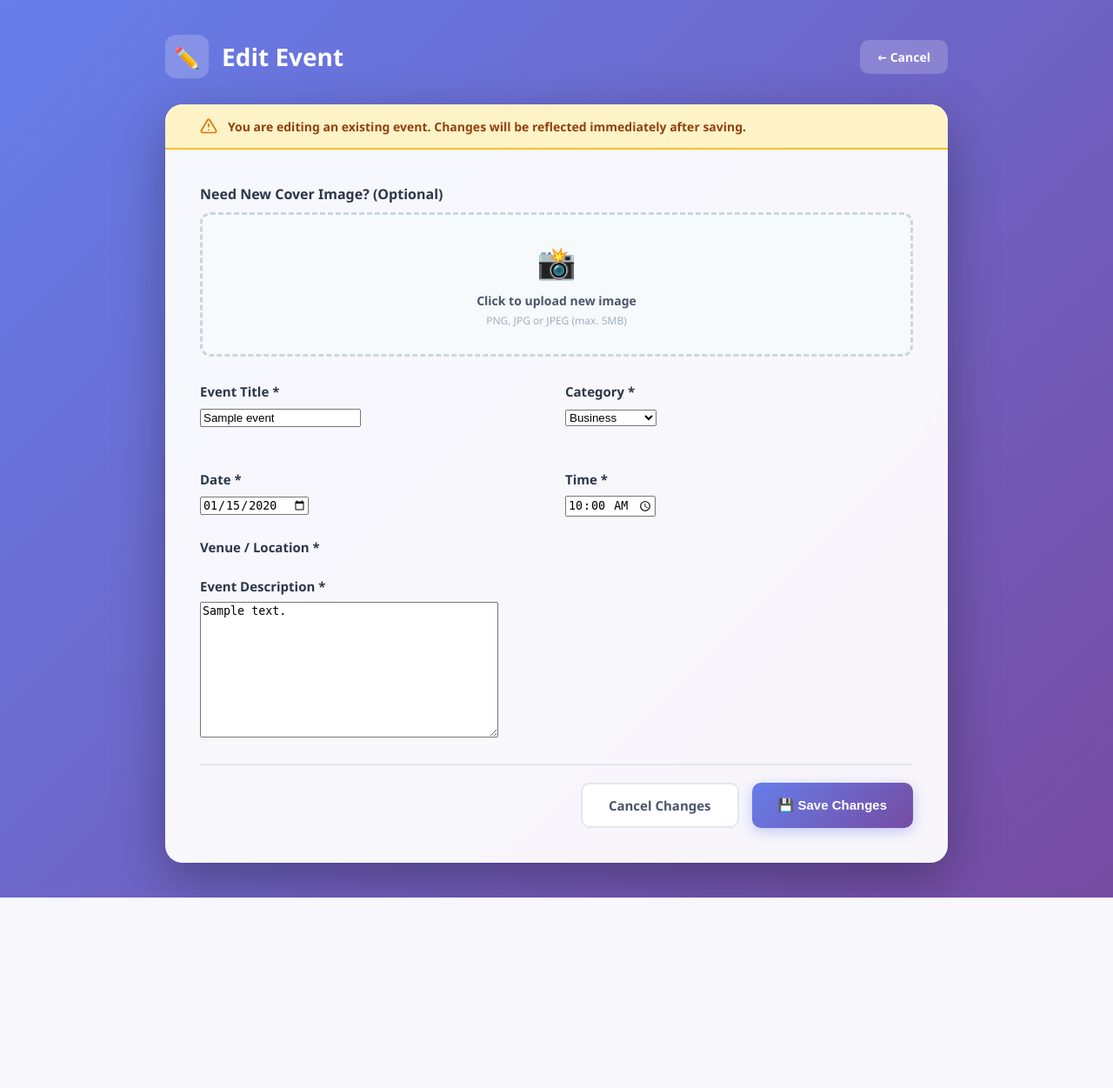
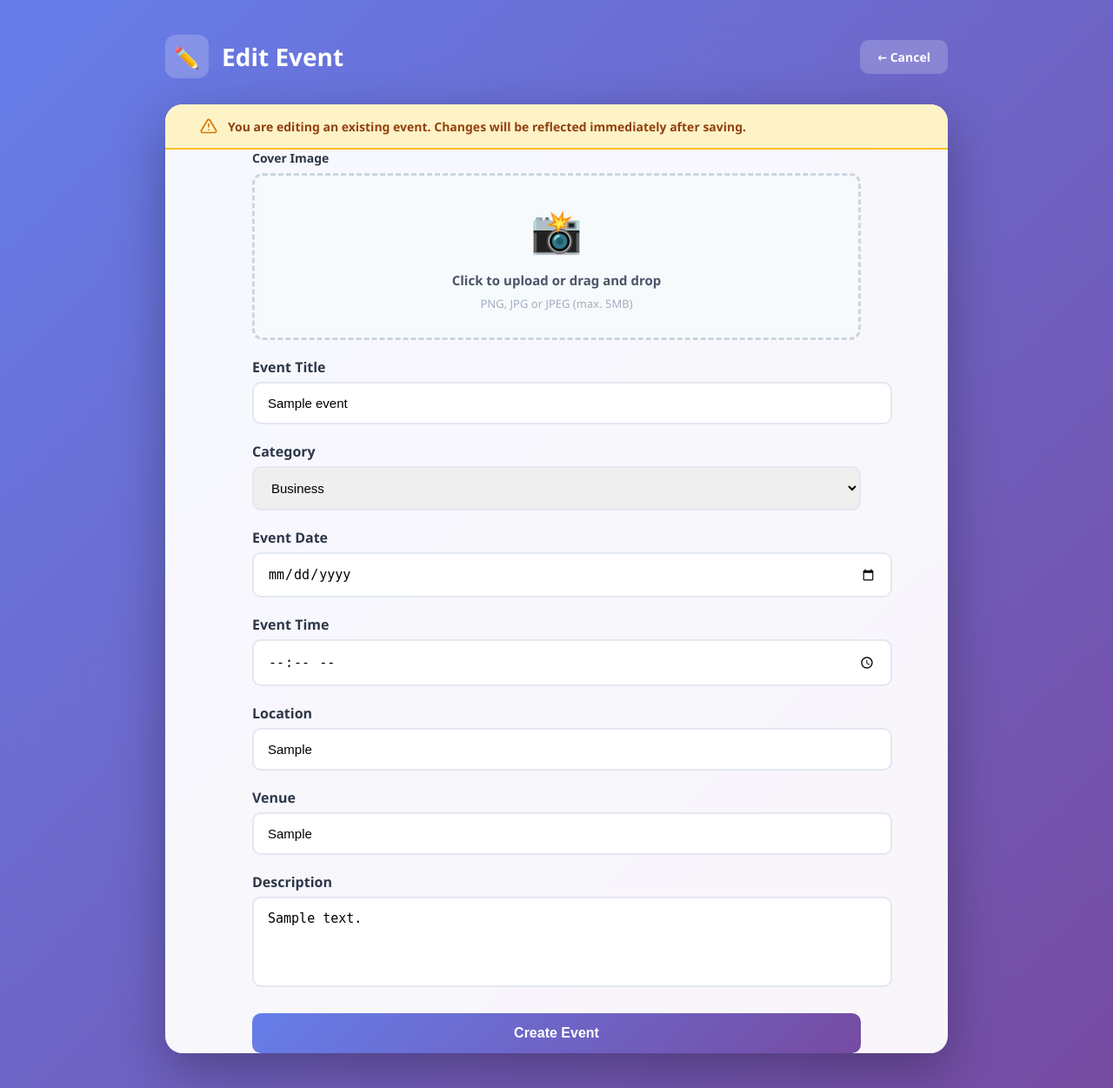
Before and after one commit to AkshitaKhandelwal21/The_Wow_EventManagementSystem, a Django app: page /event/edit_event/1/ in a window 1280 px wide. Shown: the whole page at 87% size. Before the commit the page ends 1032 px from the top, so only its background shows below. Run offline with Django 5.2, Linux system fonts and the light colour scheme; tables that the repository leaves empty hold one stand-in row (values such as "Sample post"); parts of the project's set-up code (start-up, migrations or seed data) failed here and were passed over.

Commit message:
ui fixes

```diff
--- a/accounts/templates/profile_page.html
+++ b/accounts/templates/profile_page.html
@@ -29,9 +29,15 @@
                 <a href="{% url 'all_events' %}"
                     style="color: #4a5568; text-decoration: none; font-weight: 600; font-size: 15px;">Browse
                     Events</a>
+                    {% if role == 'user' %}
                 <a href="{% url 'user-dashboard' %}"
                     style="color: #4a5568; text-decoration: none; font-weight: 600; font-size: 15px;">My
                     Dashboard</a>
+                    {% else %}
+                    <a href="{% url 'org-dashboard' %}"
+                    style="color: #4a5568; text-decoration: none; font-weight: 600; font-size: 15px;">My
+                    Dashboard</a>
+                    {% endif %}
                     {% if user.role == 'user' %}
                 <a href="{% url 'reg-events' %}"
                     style="color: #4a5568; text-decoration: none; font-weight: 600; font-size: 15px;">My
--- a/dashboards/forms.py
+++ b/dashboards/forms.py
@@ -45,7 +45,7 @@
 class EditEventForm(forms.ModelForm):
     class Meta:
         model = Event
-        fields = ['title', 'description', 'category', 'venue', 'date', 'time', 'image']
+        fields = ['title', 'description', 'category', 'location', 'date', 'time', 'venue', 'image']
         widgets = {
             'title': forms.TextInput(attrs={
                 'class': 'form-control',
--- a/dashboards/templates/organizer/editEvent.html
+++ b/dashboards/templates/organizer/editEvent.html
@@ -4,7 +4,7 @@
 <head>
     <meta charset="UTF-8">
     <meta name="viewport" content="width=device-width, initial-scale=1.0">
-    <title>Edit Event - EventHub</title>
+    <title>Edit Event - the-Wow</title>
 </head>
 
 <body
@@ -20,7 +20,7 @@
             </div>
             <h1 style="margin: 0; color: white; font-size: 28px; font-weight: 700;">Edit Event</h1>
         </div>
-        <a href="#"
+        <a href="{% url 'view_event' event.pk %}"
             style="background: rgba(255, 255, 255, 0.2); backdrop-filter: blur(10px); padding: 10px 20px; border-radius: 10px; color: white; text-decoration: none; font-size: 14px; font-weight: 600; transition: all 0.3s;"
             onmouseover="this.style.background='rgba(255, 255, 255, 0.3)'"
             onmouseout="this.style.background='rgba(255, 255, 255, 0.2)'">
@@ -46,139 +46,116 @@
         </div>
 
         <!-- Form Content -->
-        <form method="POST" enctype="multipart/form-data" style="padding: 40px;">
+        <form method="POST" enctype="multipart/form-data" style="max-width: 700px; margin: auto;">
             {% csrf_token %}
 
-            <!-- Current Event Image Display -->
-            <div style="margin-bottom: 30px;">
-                <!-- Upload New Image -->
-                <label
-                    style="display: block; margin-bottom: 10px; color: #2d3748; font-size: 16px; font-weight: 600;">Need
-                    New Cover Image? (Optional)</label>
-                <div id="imageUpload"
-                    style="border: 3px dashed #cbd5e0; border-radius: 12px; padding: 30px; text-align: center; cursor: pointer; transition: all 0.3s; background: #f7fafc;"
+            <div style="margin-bottom: 20px;">
+                <label style="display: block; margin-bottom: 8px; color: #2d3748; font-size: 14px; font-weight: 600;">
+                    Cover Image
+                </label>
+
+                <!-- File Input Container -->
+                <div style="position: relative; border: 3px dashed #cbd5e0; border-radius: 12px; padding: 30px; text-align: center; cursor: pointer; transition: all 0.3s; background: #f7fafc;"
                     onmouseover="this.style.borderColor='#667eea'; this.style.background='#edf2f7'"
-                    onmouseout="this.style.borderColor='#cbd5e0'; this.style.background='#f7fafc'">
-                    <div style="font-size: 36px; margin-bottom: 10px;">📸</div>
-                    <p style="margin: 0 0 5px; color: #4a5568; font-size: 14px; font-weight: 600;">Click to upload new
-                        image</p>
-                    <p style="margin: 0; color: #a0aec0; font-size: 12px;">PNG, JPG or JPEG (max. 5MB)</p>
-                    <input type="file" id="fileInput" name="image" accept="image/*" style="display: none;">
+                    onmouseout="this.style.borderColor='#cbd5e0'; this.style.background='#f7fafc'"
+                    onclick="document.getElementById('coverImageInput').click()">
+                    <div style="font-size: 48px; margin-bottom: 15px;">📸</div>
+                    <p style="margin: 0 0 8px; color: #4a5568; font-size: 15px; font-weight: 600;">Click to upload or
+                        drag and drop</p>
+                    <p style="margin: 0; color: #a0aec0; font-size: 13px;">PNG, JPG or JPEG (max. 5MB)</p>
+                    <input type="file" name="cover_image" id="coverImageInput" accept="image/*" style="display: none;">
+                </div>
+
+                <!-- Image Preview (hidden by default) -->
+                <div id="imagePreview"
+                    style="display: none; margin-top: 15px; border-radius: 12px; overflow: hidden; position: relative;">
+                    <img id="previewImg" style="width: 100%; height: 200px; object-fit: cover; display: block;">
+                    <button type="button" onclick="removeImage()"
+                        style="position: absolute; top: 10px; right: 10px; background: rgba(0, 0, 0, 0.7); color: white; border: none; width: 32px; height: 32px; border-radius: 50%; cursor: pointer; font-size: 18px; display: flex; align-items: center; justify-content: center; font-weight: 700;">×</button>
                 </div>
             </div>
 
-            <!-- Category and Type -->
-            <div style="display: grid; grid-template-columns: 1fr 1fr; gap: 20px; margin-bottom: 25px;">
-                <div style="margin-bottom: 25px;">
-                    <label
-                        style="display: block; margin-bottom: 8px; color: #2d3748; font-size: 15px; font-weight: 600;">Event
-                        Title *</label>
-                    {{form.title}}
-                </div>
-                <div>
-                    <label
-                        style="display: block; margin-bottom: 8px; color: #2d3748; font-size: 15px; font-weight: 600;">Category
-                        *</label>
-                    {{form.category}}
-                </div>
+            <!-- Title -->
+            <div style="margin-bottom: 20px;">
+                <label style="display: block; margin-bottom: 6px; font-weight: 600; color: #2d3748;">
+                    Event Title
+                </label>
+                <input type="text" name="title" value="{{ form.title.value|default:'' }}"
+                    placeholder="Enter event title" style="width: 100%; padding: 14px 16px; border: 2px solid #e2e8f0; border-radius: 10px;
+            font-size: 15px; outline: none; transition: 0.3s;">
             </div>
 
-            <!-- Date and Time -->
-            <div style="display: grid; grid-template-columns: 1fr 1fr; gap: 20px; margin-bottom: 25px;">
-                <div>
-                    <label
-                        style="display: block; margin-bottom: 8px; color: #2d3748; font-size: 15px; font-weight: 600;">
-                        Date *</label>
-                    {{form.date}}
-                </div>
-                <div>
-                    <label
-                        style="display: block; margin-bottom: 8px; color: #2d3748; font-size: 15px; font-weight: 600;">
-                        Time *</label>
-                    {{form.time}}
-                </div>
+            <!-- Category -->
+            <div style="margin-bottom: 20px;">
+                <label style="display: block; margin-bottom: 6px; font-weight: 600; color: #2d3748;">
+                    Category
+                </label>
+                <select name="category" style="width: 100%; padding: 14px 16px; border: 2px solid #e2e8f0;
+            border-radius: 10px; font-size: 15px;">
+                    {% for choice in form.category.field.choices %}
+                    <option value="{{ form.category.value }}"
+                    {% if form.category.value == choice.0 %} selected {% endif%}>
+                        {{ choice.1 }}
+                    </option>
+                    {% endfor %}
+                </select>
+            </div>
+
+            <!-- Date -->
+            <div style="margin-bottom: 20px;">
+                <label style="display: block; margin-bottom: 6px; font-weight: 600; color: #2d3748;">
+                    Event Date
+                </label>
+                <input type="date" name="date" value="{{ form.date.value|default:'' }}" style="width: 100%; padding: 14px 16px; border: 2px solid #e2e8f0;
+            border-radius: 10px; font-size: 15px;">
+            </div>
+
+            <!-- Time -->
+            <div style="margin-bottom: 20px;">
+                <label style="display: block; margin-bottom: 6px; font-weight: 600; color: #2d3748;">
+                    Event Time
+                </label>
+                <input type="time" name="time" value="{{ form.time.value|default:'' }}" style="width: 100%; padding: 14px 16px; border: 2px solid #e2e8f0;
+            border-radius: 10px; font-size: 15px;">
             </div>
 
             <!-- Location -->
-            <div style="margin-bottom: 25px;">
-                <label
-                    style="display: block; margin-bottom: 8px; color: #2d3748; font-size: 15px; font-weight: 600;">Venue
-                    / Location *</label>
-                {{form.location}}
+            <div style="margin-bottom: 20px;">
+                <label style="display: block; margin-bottom: 6px; font-weight: 600; color: #2d3748;">
+                    Location
+                </label>
+                <input type="text" name="location" value="{{ form.location.value|default:'' }}"
+                    placeholder="Enter event location" style="width: 100%; padding: 14px 16px; border: 2px solid #e2e8f0;
+            border-radius: 10px; font-size: 15px;">
             </div>
 
-            <!-- Address -->
-            <!-- <div style="margin-bottom: 25px;">
-                <label
-                    style="display: block; margin-bottom: 8px; color: #2d3748; font-size: 15px; font-weight: 600;">Full
-                    Address</label>
-                <input type="text" name="address" value="{{ event.address }}"
-                    style="width: 100%; padding: 14px 16px; border: 2px solid #e2e8f0; border-radius: 10px; font-size: 15px; transition: all 0.3s; box-sizing: border-box; outline: none; margin-bottom: 12px;"
-                    onfocus="this.style.borderColor='#667eea'; this.style.boxShadow='0 0 0 3px rgba(102, 126, 234, 0.1)'"
-                    onblur="this.style.borderColor='#e2e8f0'; this.style.boxShadow='none'" placeholder="Street address">
-                <div style="display: grid; grid-template-columns: 1fr 1fr 1fr; gap: 12px;">
-                    <input type="text" name="city" value="{{ event.city }}"
-                        style="width: 100%; padding: 14px 16px; border: 2px solid #e2e8f0; border-radius: 10px; font-size: 15px; transition: all 0.3s; box-sizing: border-box; outline: none;"
-                        onfocus="this.style.borderColor='#667eea'; this.style.boxShadow='0 0 0 3px rgba(102, 126, 234, 0.1)'"
-                        onblur="this.style.borderColor='#e2e8f0'; this.style.boxShadow='none'" placeholder="City">
-                    <input type="text" name="state" value="{{ event.state }}"
-                        style="width: 100%; padding: 14px 16px; border: 2px solid #e2e8f0; border-radius: 10px; font-size: 15px; transition: all 0.3s; box-sizing: border-box; outline: none;"
-                        onfocus="this.style.borderColor='#667eea'; this.style.boxShadow='0 0 0 3px rgba(102, 126, 234, 0.1)'"
-                        onblur="this.style.borderColor='#e2e8f0'; this.style.boxShadow='none'" placeholder="State">
-                    <input type="text" name="zip" value="{{ event.zip }}"
-                        style="width: 100%; padding: 14px 16px; border: 2px solid #e2e8f0; border-radius: 10px; font-size: 15px; transition: all 0.3s; box-sizing: border-box; outline: none;"
-                        onfocus="this.style.borderColor='#667eea'; this.style.boxShadow='0 0 0 3px rgba(102, 126, 234, 0.1)'"
-                        onblur="this.style.borderColor='#e2e8f0'; this.style.boxShadow='none'" placeholder="ZIP Code">
-                </div>
-            </div> -->
+            <!-- Venue -->
+            <div style="margin-bottom: 20px;">
+                <label style="display: block; margin-bottom: 6px; font-weight: 600; color: #2d3748;">
+                    Venue
+                </label>
+                <input type="text" name="location" value="{{ form.venue.value|default:'' }}"
+                    placeholder="Enter event location" style="width: 100%; padding: 14px 16px; border: 2px solid #e2e8f0;
+            border-radius: 10px; font-size: 15px;">
+            </div>
 
             <!-- Description -->
             <div style="margin-bottom: 25px;">
-                <label
-                    style="display: block; margin-bottom: 8px; color: #2d3748; font-size: 15px; font-weight: 600;">Event
-                    Description *</label>
-                {{form.description}}
+                <label style="display: block; margin-bottom: 6px; font-weight: 600; color: #2d3748;">
+                    Description
+                </label>
+                <textarea name="description" rows="4" placeholder="Describe your event..." style="width: 100%; padding: 14px 16px; border: 2px solid #e2e8f0;
+            border-radius: 10px; font-size: 15px; resize: none;">{{ form.description.value|default:'' }}</textarea>
             </div>
 
-            <!-- Capacity and Price -->
-            <!-- <div style="display: grid; grid-template-columns: 1fr 1fr; gap: 20px; margin-bottom: 25px;">
-                <div>
-                    <label
-                        style="display: block; margin-bottom: 8px; color: #2d3748; font-size: 15px; font-weight: 600;">Maximum
-                        Capacity</label>
-                    <input type="number" name="capacity" min="1" value="{{ event.capacity }}"
-                        style="width: 100%; padding: 14px 16px; border: 2px solid #e2e8f0; border-radius: 10px; font-size: 15px; transition: all 0.3s; box-sizing: border-box; outline: none;"
-                        onfocus="this.style.borderColor='#667eea'; this.style.boxShadow='0 0 0 3px rgba(102, 126, 234, 0.1)'"
-                        onblur="this.style.borderColor='#e2e8f0'; this.style.boxShadow='none'" placeholder="e.g., 500">
-                </div>
-                <div>
-                    <label
-                        style="display: block; margin-bottom: 8px; color: #2d3748; font-size: 15px; font-weight: 600;">Ticket
-                        Price ($)</label>
-                    <input type="number" name="price" min="0" step="0.01" value="{{ event.price }}"
-                        style="width: 100%; padding: 14px 16px; border: 2px solid #e2e8f0; border-radius: 10px; font-size: 15px; transition: all 0.3s; box-sizing: border-box; outline: none;"
-                        onfocus="this.style.borderColor='#667eea'; this.style.boxShadow='0 0 0 3px rgba(102, 126, 234, 0.1)'"
-                        onblur="this.style.borderColor='#e2e8f0'; this.style.boxShadow='none'"
-                        placeholder="0.00 (Free event)">
-                </div>
-            </div> -->
+            <!-- Submit Button -->
+            <button type="submit" style="width: 100%; padding: 14px; background: linear-gradient(135deg, #667eea 0%, #764ba2 100%);
+        color: white; border: none; border-radius: 10px; font-size: 16px; font-weight: 600;
+        cursor: pointer; transition: 0.3s;">
+                Create Event
+            </button>
+        </form>
 
-            <!-- Action Buttons -->
-            <div
-                style="display: flex; gap: 15px; justify-content: flex-end; padding-top: 20px; border-top: 2px solid #e2e8f0;">
-                <a href=""
-                    style="padding: 14px 30px; background: white; color: #4a5568; border: 2px solid #e2e8f0; border-radius: 10px; font-size: 15px; font-weight: 600; text-decoration: none; transition: all 0.3s;"
-                    onmouseover="this.style.borderColor='#cbd5e0'" onmouseout="this.style.borderColor='#e2e8f0'">
-                    Cancel Changes
-                </a>
-                <button type="submit"
-                    style="padding: 14px 30px; background: linear-gradient(135deg, #667eea 0%, #764ba2 100%); color: white; border: none; border-radius: 10px; font-size: 15px; font-weight: 600; cursor: pointer; transition: all 0.3s; box-shadow: 0 4px 15px rgba(102, 126, 234, 0.4);"
-                    onmouseover="this.style.transform='translateY(-2px)'; this.style.boxShadow='0 6px 20px rgba(102, 126, 234, 0.6)'"
-                    onmouseout="this.style.transform='translateY(0)'; this.style.boxShadow='0 4px 15px rgba(102, 126, 234, 0.4)'">
-                    💾 Save Changes
-                </button>
-            </div>
-        </form>
     </div>
 
     <!-- Confirmation Modal Placeholder -->
--- a/dashboards/views.py
+++ b/dashboards/views.py
@@ -11,6 +11,7 @@
 from .models import Event, EventRegistration
 from django.utils.timezone import now
 import csv
+from django.db.models import Count
 
 # Create your views here.
 
@@ -96,6 +97,7 @@
     def get_context_data(self, **kwargs):
         context = super().get_context_data(**kwargs)
         event = get_object_or_404(Event, pk=self.kwargs['pk'])
+        context['event'] = event
         context['form'] = EditEventForm(instance=event)
         return context
 
@@ -104,8 +106,8 @@
         form = EditEventForm(request.POST, request.FILES, instance=event)
         if form.is_valid():
             form.save()
-            return redirect('my_events')
-        return self.render_to_response({'form': form})
+            return redirect('view_event', pk=event.pk)
+        return self.render_to_response({'form': form, 'event': event})
 
 
 class DeleteEventView(LoginRequiredMixin, View):
@@ -128,7 +130,9 @@
 
     def get_context_data(self, **kwargs):
         context = super().get_context_data(**kwargs)
-        context['events'] = Event.objects.all()
+        events = Event.objects.annotate(attendees_count=Count('registrations'))
+        context['events'] = events
+        # context['attendees_count'] = EventRegistration.objects.annotate(users=Count('user'))
         return context
 
 
--- a/templates/org_header.html
+++ b/templates/org_header.html
@@ -18,7 +18,7 @@
                     style="background: linear-gradient(135deg, #667eea 0%, #764ba2 100%); width: 45px; height: 45px; border-radius: 12px; display: flex; align-items: center; justify-content: center;">
                     <span style="font-size: 24px;">🎉</span>
                 </div>
-                <h2 style="margin: 0; color: #2d3748; font-size: 22px; font-weight: 700;">The-Wow</h2>
+                <a href="{% url 'org-dashboard' %}" style="text-decoration: none; margin: 0; color: #2d3748; font-size: 22px; font-weight: 700;">The-Wow</a>
             </div>
 
             <!-- Right Menu -->
```
Also changed, not shown: dashboards/templates/organizer/attendees.html (+3 -4 lines), dashboards/templates/organizer/my_events.html (+10 -4 lines), dashboards/templates/user/user_dashboard.html (+4 -4 lines).
